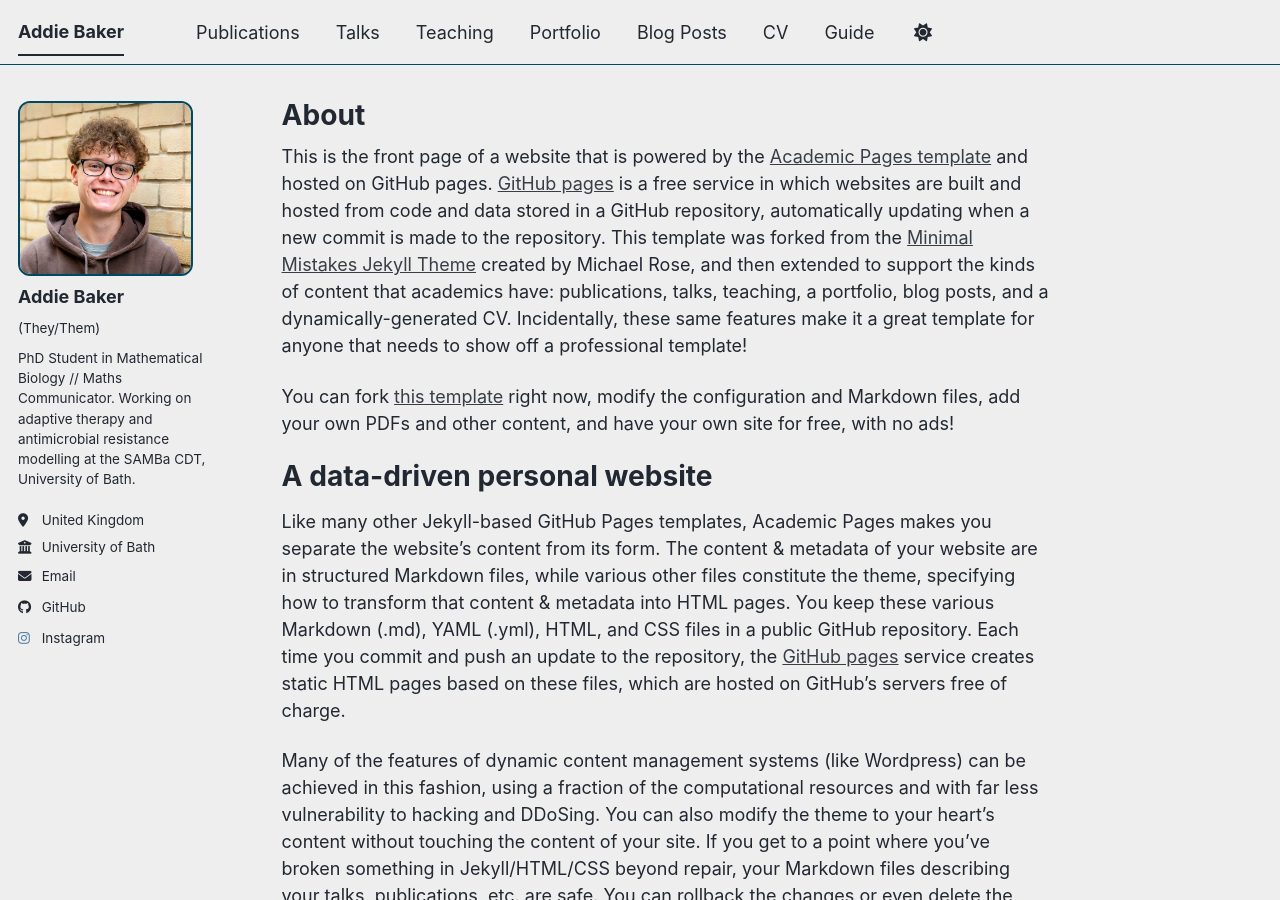
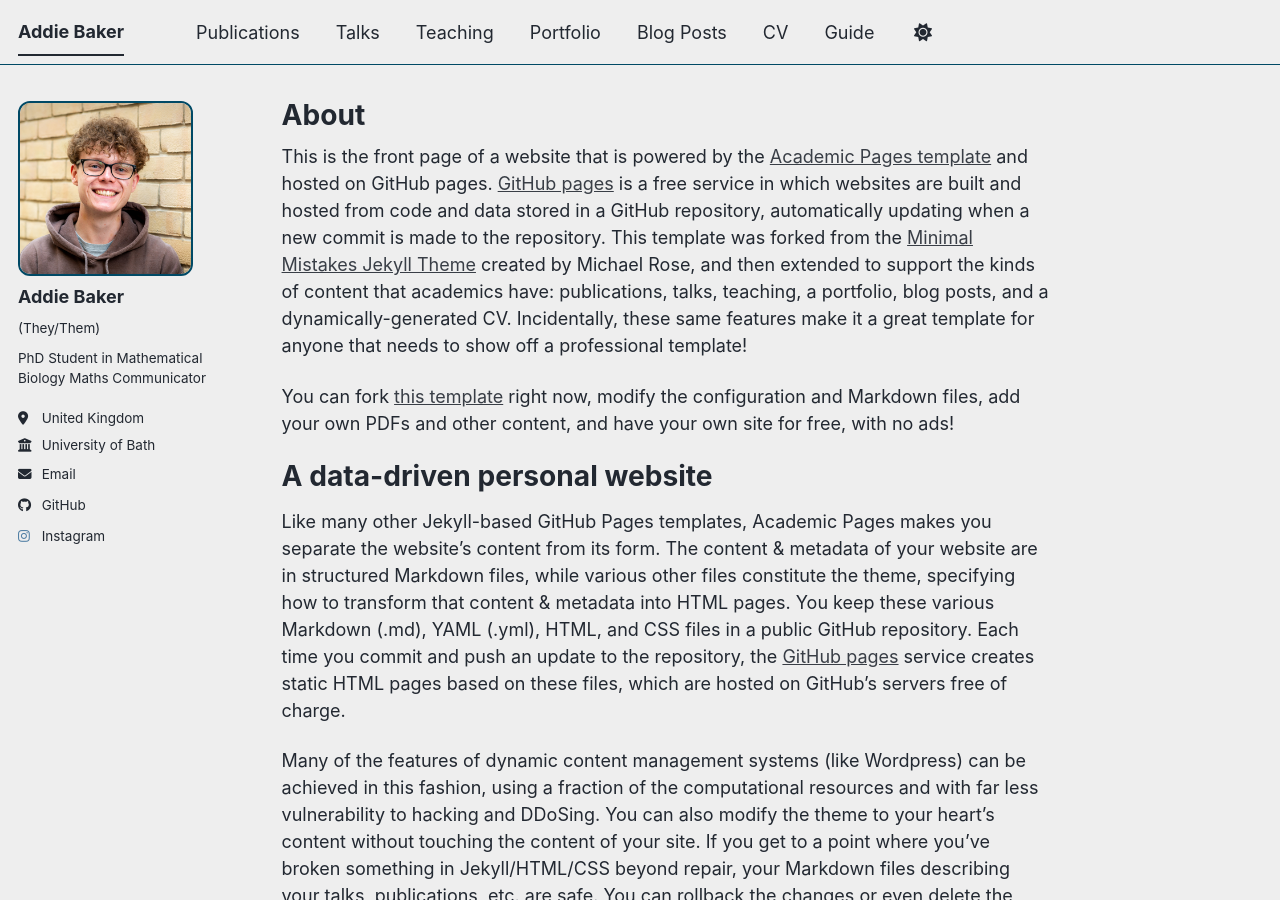
Before and after one commit to addie-02/addie-02.github.io, a Jekyll site: the page built from _pages/about.md, in a window 1280 px wide and 900 px high. Built offline with Jekyll 4.4.1, drawn with Linux system fonts in a browser that asks for light colours; a script bundle is joined from its source files by our own code; library files that are not in the unit come from our copies.

Commit message:
Update _config.yml

```diff
--- a/_config.yml
+++ b/_config.yml
@@ -28,10 +28,9 @@ author:
   name             : "Addie Baker"
   pronouns         : "(They/Them)"
   bio              : >
-    PhD Student in Mathematical Biology // Maths Communicator.
+    PhD Student in Mathematical Biology
 
-    Working on adaptive therapy and antimicrobial resistance
-    modelling at the SAMBa CDT, University of Bath.
+    Maths Communicator
   location         : "United Kingdom"
   employer         : "University of Bath"
   email            : "ab3435@bath.ac.uk"
```
